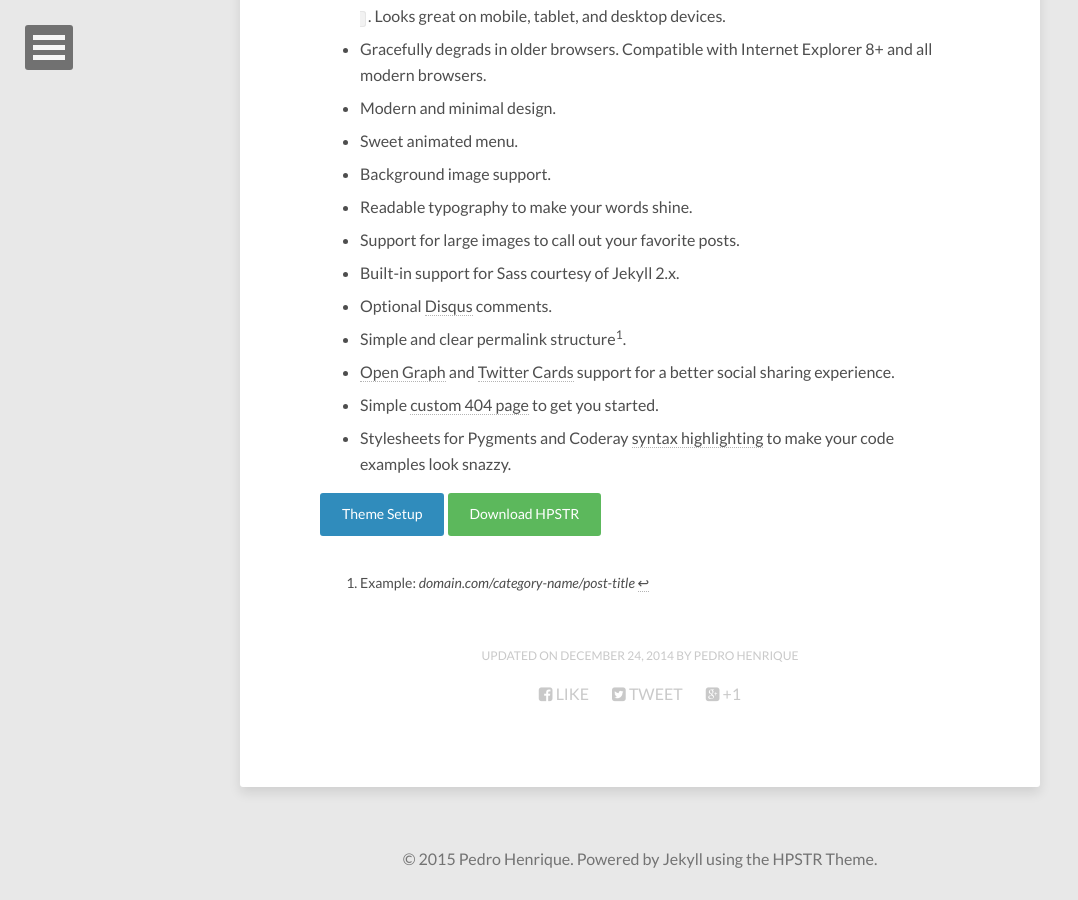
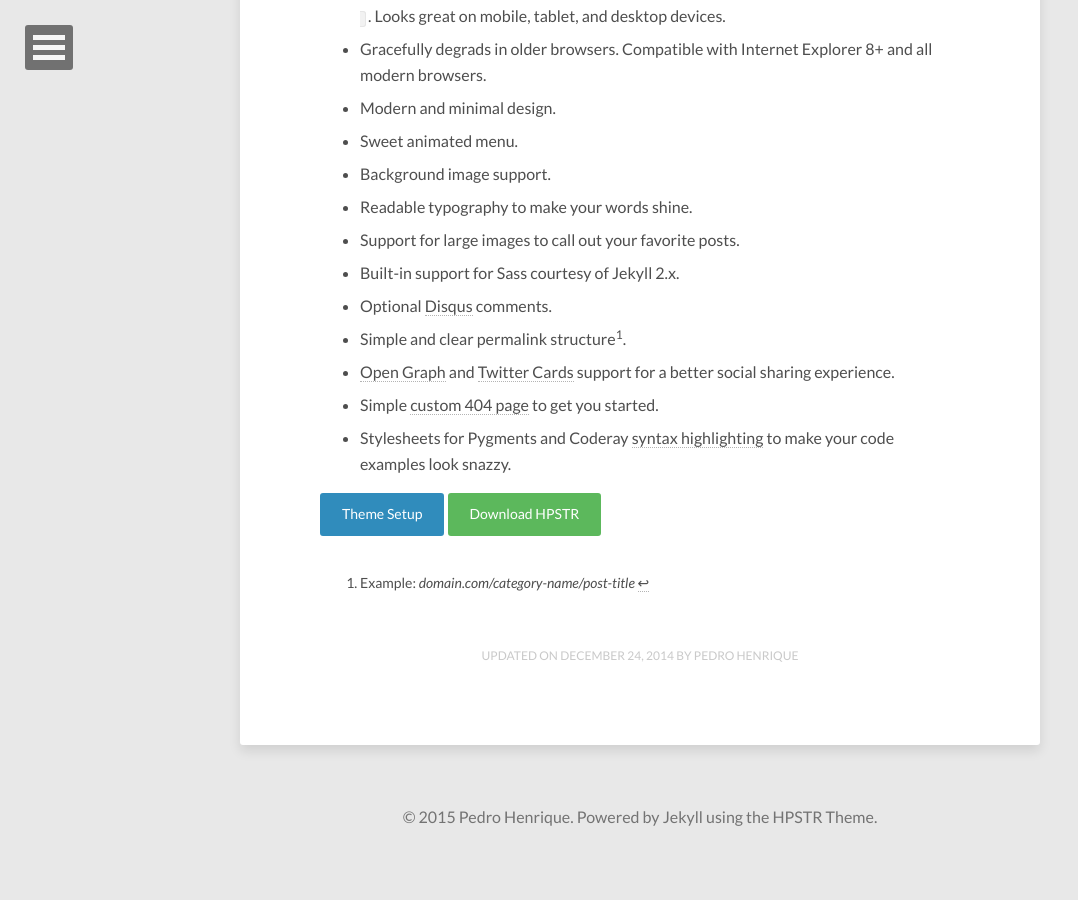
Before and after one commit to pedrohs/pedrohs.github.io, a Jekyll site: the page built from about/index.md, in a window 1280 px wide and 900 px high, scrolled down 800 px. Shown: the whole window, without its empty margins (0-1078 px from the left). Built offline with Jekyll 4.4.1, drawn with Linux system fonts in a browser that asks for light colours; nearby versions of some CDN libraries; after the commit the page ends 1658 px from its top, so only the background shows below that.

Commit message:
desativado social share

```diff
--- a/_includes/social-share.html
+++ b/_includes/social-share.html
@@ -1,7 +1,7 @@
-<div class="social-share">
+<!--<div class="social-share">
   <ul class="socialcount socialcount-small inline-list">
     <li class="facebook"><a href="https://www.facebook.com/sharer/sharer.php?u={{ site.url }}{{ page.url }}" title="Share on Facebook"><span class="count"><i class="fa fa-facebook-square"></i> Like</span></a></li>
     <li class="twitter"><a href="https://twitter.com/intent/tweet?text={{ site.url }}{{ page.url }}" title="Share on Twitter"><span class="count"><i class="fa fa-twitter-square"></i> Tweet</span></a></li>
     <li class="googleplus"><a href="https://plus.google.com/share?url={{ site.url }}{{ page.url }}" title="Share on Google Plus"><span class="count"><i class="fa fa-google-plus-square"></i> +1</span></a></li>
   </ul>
-</div><!-- /.social-share -->
+</div>/.social-share -->
```
